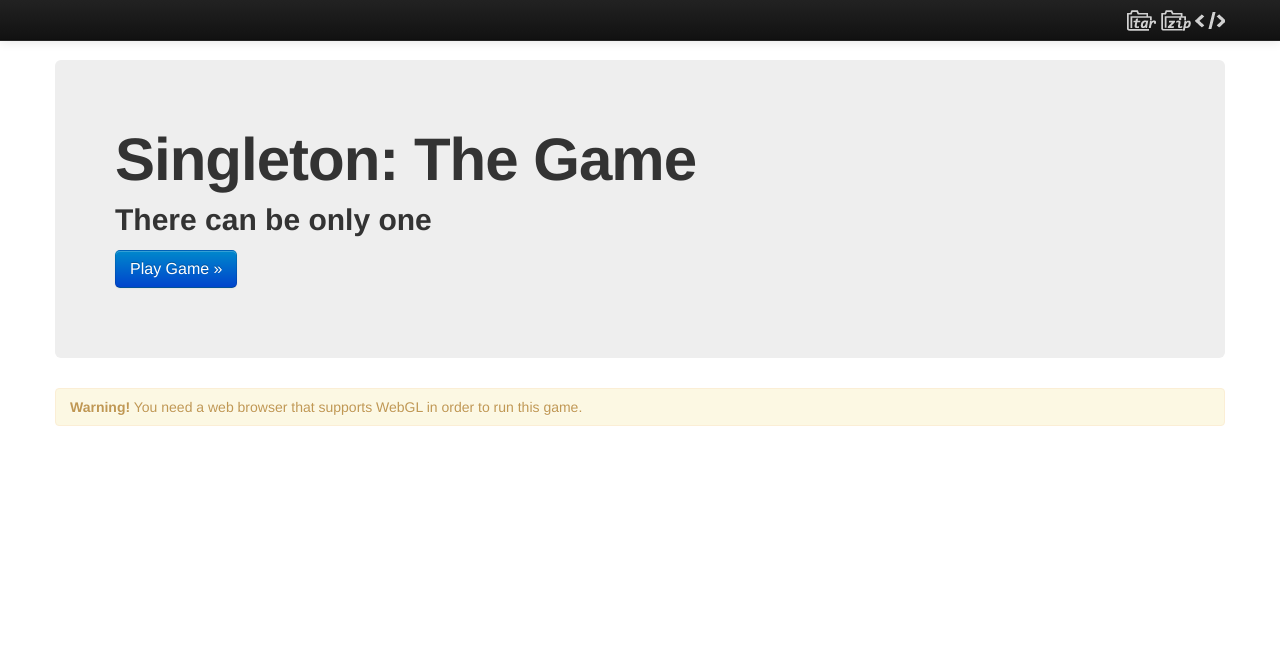
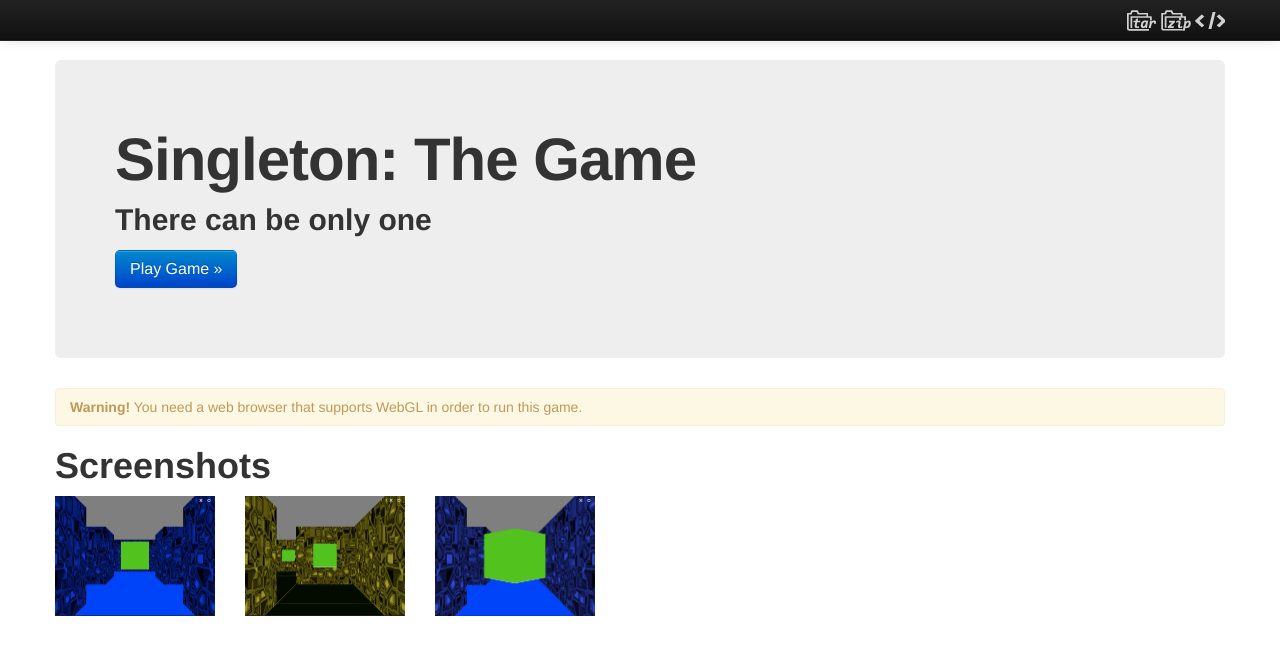
Before and after one commit to hhsaez/crimildjs, a plain HTML site: page projects/singleton/index.html in a window 1280 px wide. Drawn offline with Linux system fonts and the light colour scheme.

Commit message:
Added some thumbnails for project singleton

```diff
--- a/projects/singleton/index.html
+++ b/projects/singleton/index.html
@@ -130,6 +130,14 @@
             <div class="alert">
                 <strong>Warning!</strong> You need a web browser that supports WebGL in order to run this game.
             </div>
+
+            <h1>Screenshots</h1>
+            <ul class="thumbnails">
+                <li class="span1"><a href="assets/ss01.png" class="thumbnail"><img src="assets/ss01.png" rel="tooltip" data-placement="top" /></a></li>
+                <li class="span1"><a href="assets/ss02.png" class="thumbnail"><img src="assets/ss02.png" rel="tooltip" data-placement="top" /></a></li>
+                <li class="span1"><a href="assets/ss03.png" class="thumbnail"><img src="assets/ss03.png" rel="tooltip" data-placement="top"/></a></li>
+            </ul>
+        </div>
         </div>
 
         <div class="modal hide" id="myModal" tabindex="-1" role="dialog" aria-labelledby="myModalLabel" aria-hidden="true">
```
Also changed, not shown: projects/singleton/assets/ss01.png (added), projects/singleton/assets/ss02.png (added), projects/singleton/assets/ss03.png (added).
